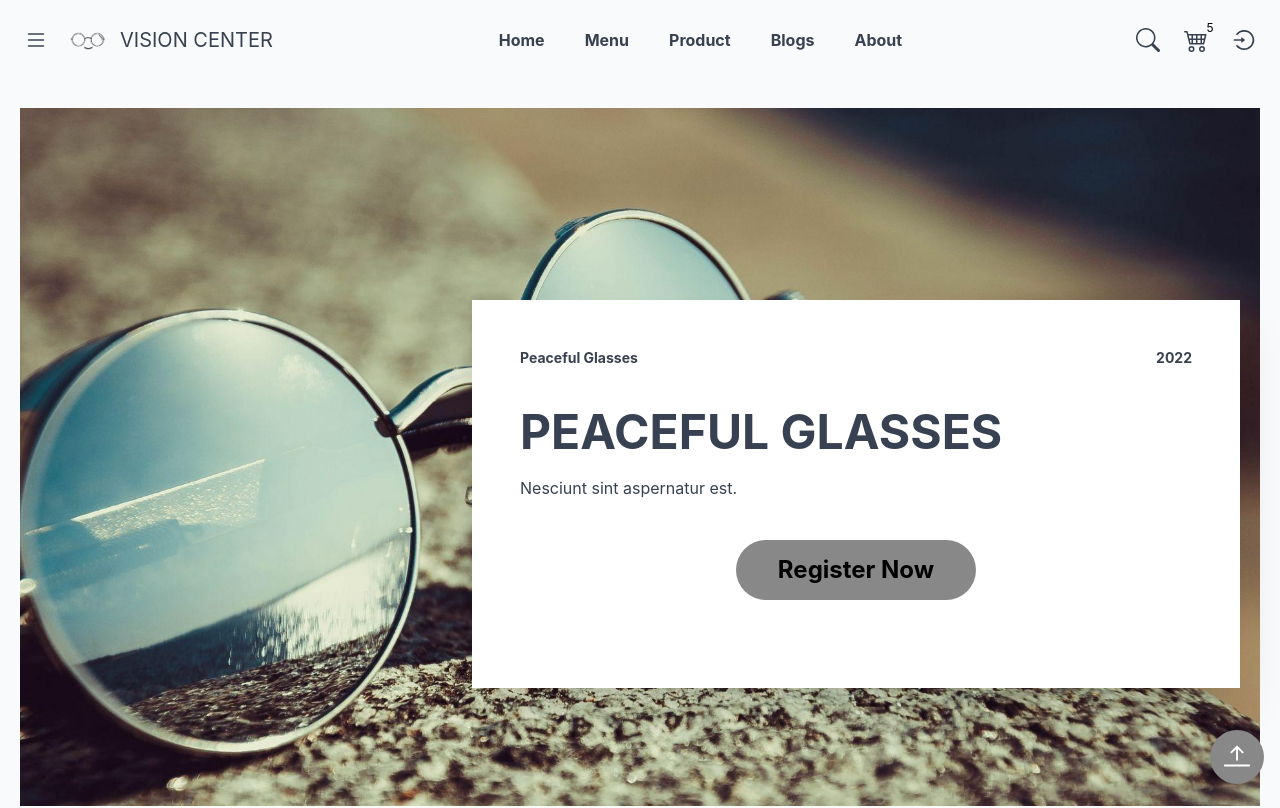
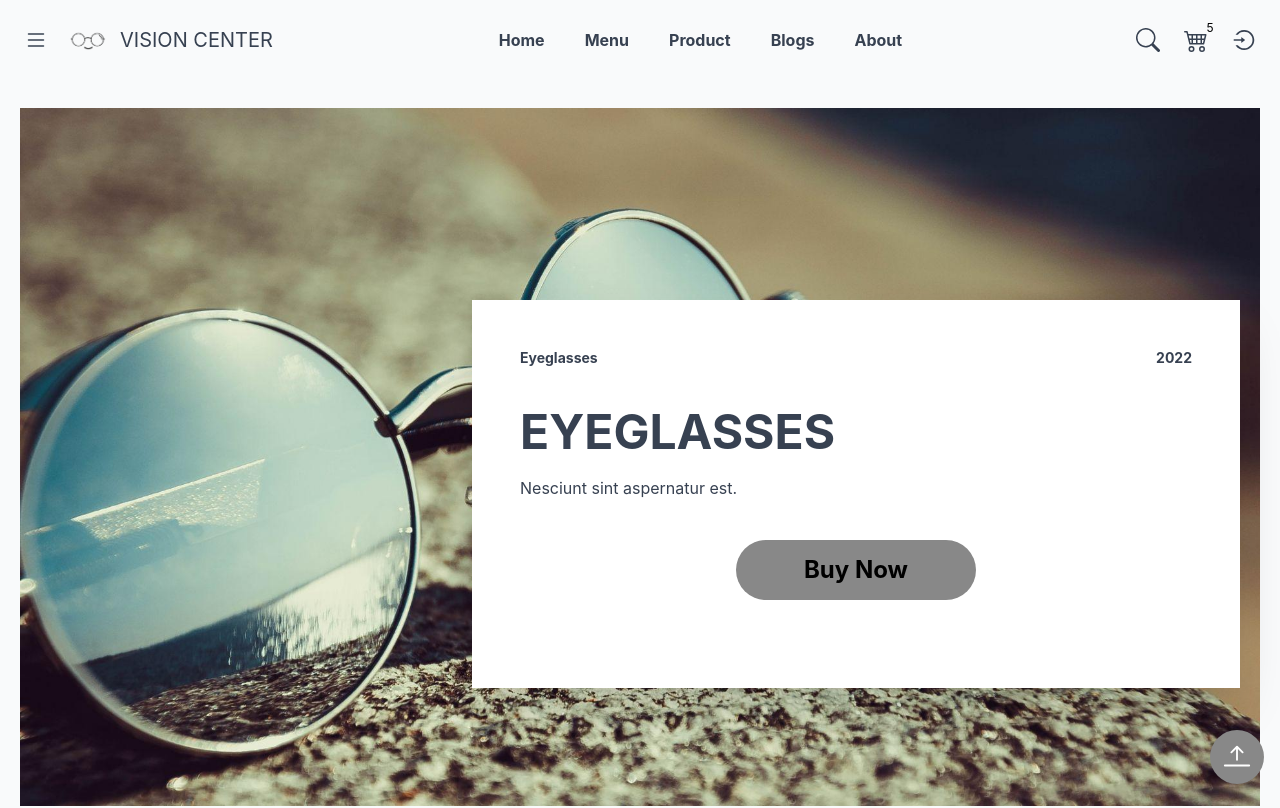
Before and after one commit to GabrielSiqueira1/Vision-Center, a React (Create React App) app: page / in a window 1280 px wide. Shown: the top 808 px of the page. Built offline with nearby package versions, Linux system fonts and the light colour scheme.

Commit message:
Front fix

```diff
--- a/src/App.js
+++ b/src/App.js
@@ -83,13 +83,13 @@ function App() {
               <img className='xl:max-w=6xl' src={Hero} alt='' />
               <div className='content bg-white md:p-12 p-12 pt-8 lg:max-w-3xl w-full lg:absolute top-48 right-5 shadow-2xl'>
                 <div className='flex justify-between font-bold text-sm'>
-                  <p>Peaceful Glasses</p>
+                  <p>Eyeglasses</p>
                   <p>{faker.date.past().getFullYear()}</p>
                 </div>
-                <h2 className='text-5xl font-bold mt-4 md:mt-10 uppercase'>Peaceful Glasses</h2>
+                <h2 className='text-5xl font-bold mt-4 md:mt-10 uppercase'>Eyeglasses</h2>
                 <p className='pt-5'>{faker.lorem.sentence()}</p>
                 <p className='text-center text-[24px] pt-10 pb-10'>
-                  <button className='p-3 w-60 text-black font-bold rounded-full transform duration-500' style={{ background: '#888888' }}> Register Now </button>
+                  <button className='p-3 w-60 text-black font-bold rounded-full transform duration-500' style={{ background: '#888888' }}> Buy Now </button>
                 </p>
               </div>
             </div>
```
Also changed, not shown: readme-images/1.png.
